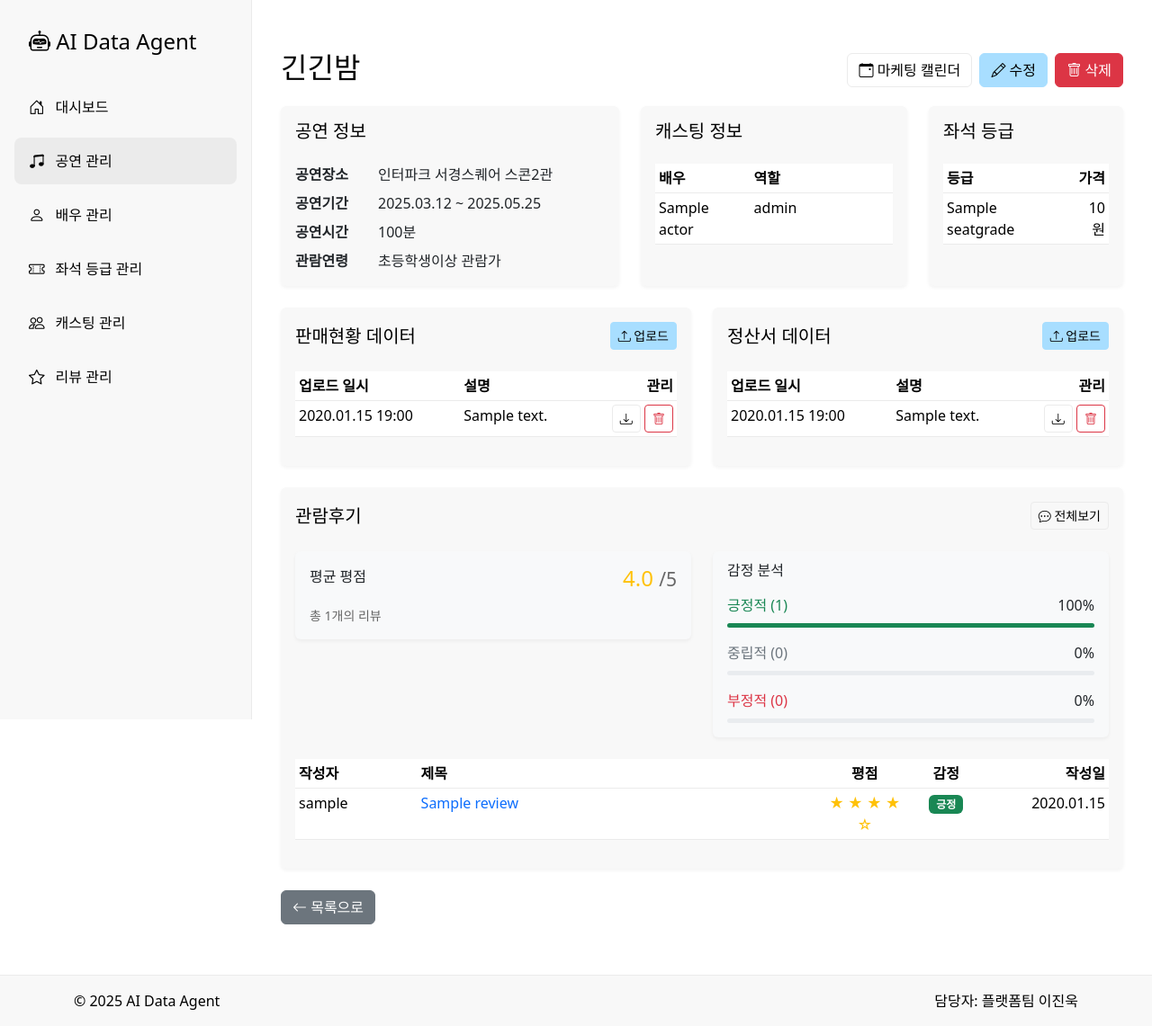
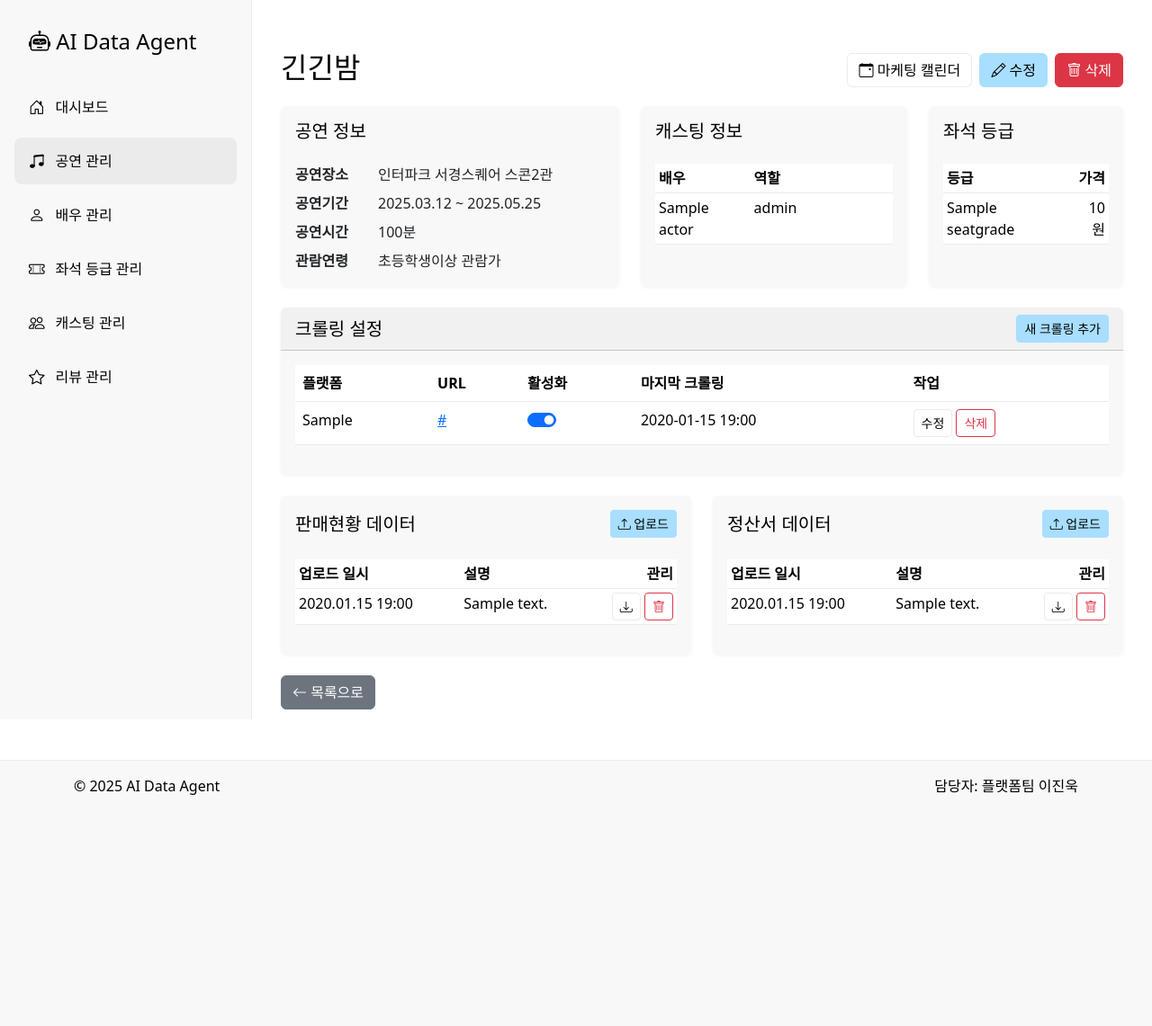
Before and after one commit to ts-agent/library-ai-agent, a Django app: page /data_analysis/performances/1/ in a window 1280 px wide. Shown: the whole page at 90% size. After the commit the page ends 884 px from the top, so only its background shows below. Run offline with Django 5.2, Linux system fonts and the light colour scheme; data comes from the database, SQL or seed files in the repository; tables that the repository leaves empty hold one stand-in row (values such as "Sample post"); some libraries are stand-ins or nearby versions.

Commit message:
feat: 크롤링 데이터 설계 구현

```diff
--- /dev/null
+++ b/data_analysis/requirements.txt
@@ -0,0 +1,4 @@
+requests==2.31.0
+beautifulsoup4==4.12.3
+pandas==2.2.0
+numpy==1.26.3
--- a/data_analysis/templates/data_analysis/performance/detail.html
+++ b/data_analysis/templates/data_analysis/performance/detail.html
@@ -1,5 +1,6 @@
 {% extends 'data_analysis/base_crud.html' %}
 {% load humanize %}
+{% load crispy_forms_tags %}
 
 {% block crud_title %}
 {{ performance.name }}
@@ -104,6 +105,73 @@
     </div>
 </div>
 
+<!-- 크롤링 설정 섹션 -->
+<div class="card mb-4">
+    <div class="card-header d-flex justify-content-between align-items-center">
+        <h5 class="card-title mb-0">크롤링 설정</h5>
+        <button type="button" class="btn btn-primary btn-sm" data-bs-toggle="modal" data-bs-target="#addCrawlingModal">
+            새 크롤링 추가
+        </button>
+    </div>
+    <div class="card-body">
+        <div class="table-responsive">
+            <table class="table table-hover">
+                <thead>
+                    <tr>
+                        <th>플랫폼</th>
+                        <th>URL</th>
+                        <th>활성화</th>
+                        <th>마지막 크롤링</th>
+                        <th>작업</th>
+                    </tr>
+                </thead>
+                <tbody>
+                    {% for target in performance.crawling_targets.all %}
+                    <tr>
+                        <td>{{ target.platform }}</td>
+                        <td>
+                            <a href="{{ target.url }}" target="_blank" class="text-truncate d-inline-block" style="max-width: 200px;">
+                                {{ target.url }}
+                            </a>
+                        </td>
+                        <td>
+                            <div class="form-check form-switch">
+                                <input class="form-check-input toggle-active" type="checkbox"
+                                       {% if target.is_active %}checked{% endif %}
+                                       data-target-id="{{ target.id }}">
+                            </div>
+                        </td>
+                        <td>
+                            {% if target.last_crawled_at %}
+                                {{ target.last_crawled_at|date:"Y-m-d H:i" }}
+                            {% else %}
+                                없음
+                            {% endif %}
+                        </td>
+                        <td>
+                            <button class="btn btn-sm btn-outline-primary edit-target"
+                                    data-target-id="{{ target.id }}"
+                                    data-bs-toggle="modal"
+                                    data-bs-target="#editCrawlingModal">
+                                수정
+                            </button>
+                            <button class="btn btn-sm btn-outline-danger delete-target"
+                                    data-target-id="{{ target.id }}">
+                                삭제
+                            </button>
+                        </td>
+                    </tr>
+                    {% empty %}
+                    <tr>
+                        <td colspan="5" class="text-center">등록된 크롤링 설정이 없습니다.</td>
+                    </tr>
+                    {% endfor %}
+                </tbody>
+            </table>
+        </div>
+    </div>
+</div>
+
 <!-- 데이터 관리 -->
 <div class="row mb-4">
     <div class="col-md-6">
@@ -195,110 +263,6 @@
     </div>
 </div>
 
-<!-- 리뷰 섹션 -->
-<div class="card mb-4">
-    <div class="card-body">
-        <div class="d-flex justify-content-between align-items-center mb-4">
-            <h5 class="card-title mb-0">관람후기</h5>
-            <a href="{% url 'data_analysis:performance_review_list' performance.pk %}" class="btn btn-outline-primary btn-sm">
-                <i class="bi bi-chat-dots"></i> 전체보기
-            </a>
-        </div>
-
-        {% if review_stats %}
-        <div class="row mb-4">
-            <div class="col-md-6">
-                <div class="card bg-light">
-                    <div class="card-body">
-                        <div class="d-flex justify-content-between align-items-center mb-3">
-                            <h6 class="card-subtitle">평균 평점</h6>
-                            <span class="h4 mb-0 text-warning">
-                                {{ review_stats.average_rating }}
-                                <small class="text-muted">/5</small>
-                            </span>
-                        </div>
-                        <div class="text-muted small">
-                            총 {{ review_stats.total }}개의 리뷰
-                        </div>
-                    </div>
-                </div>
-            </div>
-            <div class="col-md-6">
-                <div class="card bg-light">
-                    <div class="card-body">
-                        <h6 class="card-subtitle mb-3">감정 분석</h6>
-                        <div class="d-flex justify-content-between mb-2">
-                            <div class="text-success">긍정적 ({{ review_stats.positive.count }})</div>
-                            <div>{{ review_stats.positive.percentage }}%</div>
-                        </div>
-                        <div class="progress mb-3" style="height: 5px">
-                            <div class="progress-bar bg-success" style="width: {{ review_stats.positive.percentage }}%"></div>
-                        </div>
-                        <div class="d-flex justify-content-between mb-2">
-                            <div class="text-secondary">중립적 ({{ review_stats.neutral.count }})</div>
-                            <div>{{ review_stats.neutral.percentage }}%</div>
-                        </div>
-                        <div class="progress mb-3" style="height: 5px">
-                            <div class="progress-bar bg-secondary" style="width: {{ review_stats.neutral.percentage }}%"></div>
-                        </div>
-                        <div class="d-flex justify-content-between mb-2">
-                            <div class="text-danger">부정적 ({{ review_stats.negative.count }})</div>
-                            <div>{{ review_stats.negative.percentage }}%</div>
-                        </div>
-                        <div class="progress" style="height: 5px">
-                            <div class="progress-bar bg-danger" style="width: {{ review_stats.negative.percentage }}%"></div>
-                        </div>
-                    </div>
-                </div>
-            </div>
-        </div>
-        {% endif %}
-
-        <div class="table-responsive">
-            <table class="table table-sm">
-                <thead>
-                    <tr>
-                        <th style="width: 15%">작성자</th>
-                        <th>제목</th>
-                        <th style="width: 10%" class="text-center">평점</th>
-                        <th style="width: 10%" class="text-center">감정</th>
-                        <th style="width: 15%" class="text-end">작성일</th>
-                    </tr>
-                </thead>
-                <tbody>
-                    {% for review in performance.reviews.all|slice:":5" %}
-                    <tr>
-                        <td>{{ review.nickname }}</td>
-                        <td>
-                            <a href="{% url 'data_analysis:review_detail' review.pk %}" class="text-decoration-none">
-                                {{ review.title }}
-                            </a>
-                        </td>
-                        <td class="text-center">
-                            <span class="text-warning">
-                                {% for i in "12345"|make_list %}
-                                {% if forloop.counter <= review.rating %}★{% else %}☆{% endif %}
-                                {% endfor %}
-                            </span>
-                        </td>
-                        <td class="text-center">
-                            <span class="badge {% if review.sentiment == 'positive' %}bg-success{% elif review.sentiment == 'negative' %}bg-danger{% else %}bg-secondary{% endif %}">
-                                {{ review.get_sentiment_display }}
-                            </span>
-                        </td>
-                        <td class="text-end" style="white-space: nowrap;">{{ review.created_at|date:"Y.m.d" }}</td>
-                    </tr>
-                    {% empty %}
-                    <tr>
-                        <td colspan="5" class="text-center">등록된 관람후기가 없습니다.</td>
-                    </tr>
-                    {% endfor %}
-                </tbody>
-            </table>
-        </div>
-    </div>
-</div>
-
 <!-- 업로드 모달 -->
 <div class="modal fade" id="uploadSalesModal" tabindex="-1">
     <div class="modal-dialog">
@@ -358,9 +322,150 @@
     </div>
 </div>
 
+<!-- 크롤링 추가 모달 -->
+<div class="modal fade" id="addCrawlingModal" tabindex="-1">
+    <div class="modal-dialog">
+        <div class="modal-content">
+            <div class="modal-header">
+                <h5 class="modal-title">새 크롤링 설정 추가</h5>
+                <button type="button" class="btn-close" data-bs-dismiss="modal"></button>
+            </div>
+            <div class="modal-body">
+                <form id="addCrawlingForm" method="POST" action="{% url 'data_analysis:add_crawling_target' performance.id %}">
+                    {% csrf_token %}
+                    <div class="mb-3">
+                        <label for="platform" class="form-label">플랫폼</label>
+                        <input type="text" class="form-control" id="platform" name="platform" required>
+                    </div>
+                    <div class="mb-3">
+                        <label for="url" class="form-label">URL</label>
+                        <input type="url" class="form-control" id="url" name="url" required>
+                    </div>
+                    <div class="mb-3">
+                        <div class="form-check">
+                            <input type="checkbox" class="form-check-input" id="is_active" name="is_active" checked>
+                            <label class="form-check-label" for="is_active">활성화</label>
+                        </div>
+                    </div>
+                </form>
+            </div>
+            <div class="modal-footer">
+                <button type="button" class="btn btn-secondary" data-bs-dismiss="modal">취소</button>
+                <button type="submit" form="addCrawlingForm" class="btn btn-primary">추가</button>
+            </div>
+        </div>
+    </div>
+</div>
+
+<!-- 크롤링 수정 모달 -->
+<div class="modal fade" id="editCrawlingModal" tabindex="-1">
+    <div class="modal-dialog">
+        <div class="modal-content">
+            <div class="modal-header">
+                <h5 class="modal-title">크롤링 설정 수정</h5>
+                <button type="button" class="btn-close" data-bs-dismiss="modal"></button>
+            </div>
+            <div class="modal-body">
+                <form id="editCrawlingForm" method="POST">
+                    {% csrf_token %}
+                    <input type="hidden" id="edit_target_id" name="target_id">
+                    <div class="mb-3">
+                        <label for="edit_platform" class="form-label">플랫폼</label>
+                        <input type="text" class="form-control" id="edit_platform" name="platform" required>
+                    </div>
+                    <div class="mb-3">
+                        <label for="edit_url" class="form-label">URL</label>
+                        <input type="url" class="form-control" id="edit_url" name="url" required>
+                    </div>
+                    <div class="mb-3">
+                        <div class="form-check">
+                            <input type="checkbox" class="form-check-input" id="edit_is_active" name="is_active">
+                            <label class="form-check-label" for="edit_is_active">활성화</label>
+                        </div>
+                    </div>
+                </form>
+            </div>
+            <div class="modal-footer">
+                <button type="button" class="btn btn-secondary" data-bs-dismiss="modal">취소</button>
+                <button type="submit" form="editCrawlingForm" class="btn btn-primary">저장</button>
+            </div>
+        </div>
+    </div>
+</div>
+
 <div class="mt-4">
     <a href="{% url 'data_analysis:performance_list' %}" class="btn btn-secondary">
         <i class="bi bi-arrow-left"></i> 목록으로
     </a>
 </div>
 {% endblock %}
+
+{% block extra_js %}
+<script>
+document.addEventListener('DOMContentLoaded', function() {
+    // 활성화 토글 처리
+    document.querySelectorAll('.toggle-active').forEach(toggle => {
+        toggle.addEventListener('change', function() {
+            const targetId = this.dataset.targetId;
+            fetch(`/data-analysis/crawling/${targetId}/toggle/`, {
+                method: 'POST',
+                headers: {
+                    'X-CSRFToken': document.querySelector('[name=csrfmiddlewaretoken]').value,
+                }
+            })
+            .then(response => {
+                if (!response.ok) {
+                    this.checked = !this.checked;
+                    throw new Error('활성화 상태 변경에 실패했습니다.');
+                }
+            })
+            .catch(error => {
+                alert(error.message);
+            });
+        });
+    });
+
+    // 수정 버튼 클릭 처리
+    document.querySelectorAll('.edit-target').forEach(button => {
+        button.addEventListener('click', function() {
+            const targetId = this.dataset.targetId;
+            fetch(`/data-analysis/crawling/${targetId}/`)
+                .then(response => response.json())
+                .then(data => {
+                    document.getElementById('edit_target_id').value = targetId;
+                    document.getElementById('edit_platform').value = data.platform;
+                    document.getElementById('edit_url').value = data.url;
+                    document.getElementById('edit_is_active').checked = data.is_active;
+                    document.getElementById('editCrawlingForm').action =
+                        `/data-analysis/crawling/${targetId}/update/`;
+                });
+        });
+    });
+
+    // 삭제 버튼 클릭 처리
+    document.querySelectorAll('.delete-target').forEach(button => {
+        button.addEventListener('click', function() {
+            if (confirm('이 크롤링 설정을 삭제하시겠습니까?')) {
+                const targetId = this.dataset.targetId;
+                fetch(`/data-analysis/crawling/${targetId}/delete/`, {
+                    method: 'POST',
+                    headers: {
+                        'X-CSRFToken': document.querySelector('[name=csrfmiddlewaretoken]').value,
+                    }
+                })
+                .then(response => {
+                    if (response.ok) {
+                        location.reload();
+                    } else {
+                        throw new Error('삭제에 실패했습니다.');
+                    }
+                })
+                .catch(error => {
+                    alert(error.message);
+                });
+            }
+        });
+    });
+});
+</script>
+{% endblock %}
--- a/data_analysis/urls.py
+++ b/data_analysis/urls.py
@@ -57,4 +57,11 @@ urlpatterns = [
     path('performances/<int:pk>/marketing-calendar/events/create/', views.marketing_event_create, name='marketing_event_create'),
     path('performances/<int:pk>/marketing-calendar/events/<int:event_pk>/update/', views.marketing_event_update, name='marketing_event_update'),
     path('performances/<int:pk>/marketing-calendar/events/<int:event_pk>/delete/', views.marketing_event_delete, name='marketing_event_delete'),
+
+    # 크롤링 설정 관리
+    path('crawling/<int:performance_id>/add/', views.add_crawling_target, name='add_crawling_target'),
+    path('crawling/<int:target_id>/', views.get_crawling_target, name='get_crawling_target'),
+    path('crawling/<int:target_id>/update/', views.update_crawling_target, name='update_crawling_target'),
+    path('crawling/<int:target_id>/delete/', views.delete_crawling_target, name='delete_crawling_target'),
+    path('crawling/<int:target_id>/toggle/', views.toggle_crawling_target, name='toggle_crawling_target'),
 ]
--- a/data_analysis/views.py
+++ b/data_analysis/views.py
@@ -3,13 +3,15 @@ from django.views.generic import ListView, CreateView, UpdateView, DeleteView, D
 from django.urls import reverse_lazy
 from django.http import JsonResponse
 from django.db.models import F
-from .models import Performance, Actor, SeatGrade, Casting, Review, SalesData, SettlementData, MarketingCalendar, MarketingEvent
+from .models import Performance, Actor, SeatGrade, Casting, Review, SalesData, SettlementData, MarketingCalendar, MarketingEvent, CrawlingTarget
 from .forms import PerformanceForm
 from django.contrib import messages
 from django.contrib.auth.decorators import login_required
 from django.urls import reverse
 from django.urls import reverse_lazy
 from django.urls import reverse
+from django.views.decorators.http import require_POST, require_http_methods
+from django.core.exceptions import PermissionDenied
 import json
 
 def index(request):
@@ -384,3 +386,53 @@ def marketing_event_delete(request, pk, event_pk):
     messages.success(request, '일정이 삭제되었습니다.')
 
     return redirect('data_analysis:marketing_calendar', pk=pk)
+
+@login_required
+def add_crawling_target(request, performance_id):
+    if request.method == 'POST':
+        performance = get_object_or_404(Performance, id=performance_id)
+        target = CrawlingTarget.objects.create(
+            performance=performance,
+            platform=request.POST['platform'],
+            url=request.POST['url'],
+            is_active=request.POST.get('is_active', False) == 'on'
+        )
+        return redirect('data_analysis:performance_detail', pk=performance_id)
+    return JsonResponse({'status': 'error', 'message': '잘못된 요청입니다.'})
+
+@login_required
+def get_crawling_target(request, target_id):
+    target = get_object_or_404(CrawlingTarget, id=target_id)
+    return JsonResponse({
+        'platform': target.platform,
+        'url': target.url,
+        'is_active': target.is_active,
+    })
+
+@login_required
+@require_POST
+def update_crawling_target(request, target_id):
+    target = get_object_or_404(CrawlingTarget, id=target_id)
+    target.platform = request.POST['platform']
+    target.url = request.POST['url']
+    target.is_active = request.POST.get('is_active', False) == 'on'
+    target.save()
+    return redirect('data_analysis:performance_detail', pk=target.performance.id)
+
+@login_required
+@require_POST
+def delete_crawling_target(request, target_id):
+    """크롤링 대상을 삭제합니다."""
+    target = get_object_or_404(CrawlingTarget, id=target_id)
+    performance_id = target.performance.id
+    target.delete()
+    return JsonResponse({'status': 'success'})
+
+@login_required
+@require_POST
+def toggle_crawling_target(request, target_id):
+    """크롤링 대상의 활성화 상태를 토글합니다."""
+    target = get_object_or_404(CrawlingTarget, id=target_id)
+    target.is_active = not target.is_active
+    target.save()
+    return JsonResponse({'status': 'success', 'is_active': target.is_active})
```
Also changed, not shown: data_analysis/admin.py (+10 -1 lines), data_analysis/crawl_interpark.py (added, +22 -0 lines), data_analysis/crawl_reviews.py (added, +28 -0 lines), data_analysis/interpark_crawler.py (added, +67 -0 lines), data_analysis/management/commands/crawl_reviews.py (added, +19 -0 lines), data_analysis/models.py (+57 -1 lines), data_analysis/utils/interpark_crawler.py (added, +75 -0 lines), requirements.txt (+9 -4 lines), data_analysis/migrations/0011_crawlingtarget.py (added), data_analysis/migrations/0012_remove_crawlingtarget_crawling_interval.py (added).
